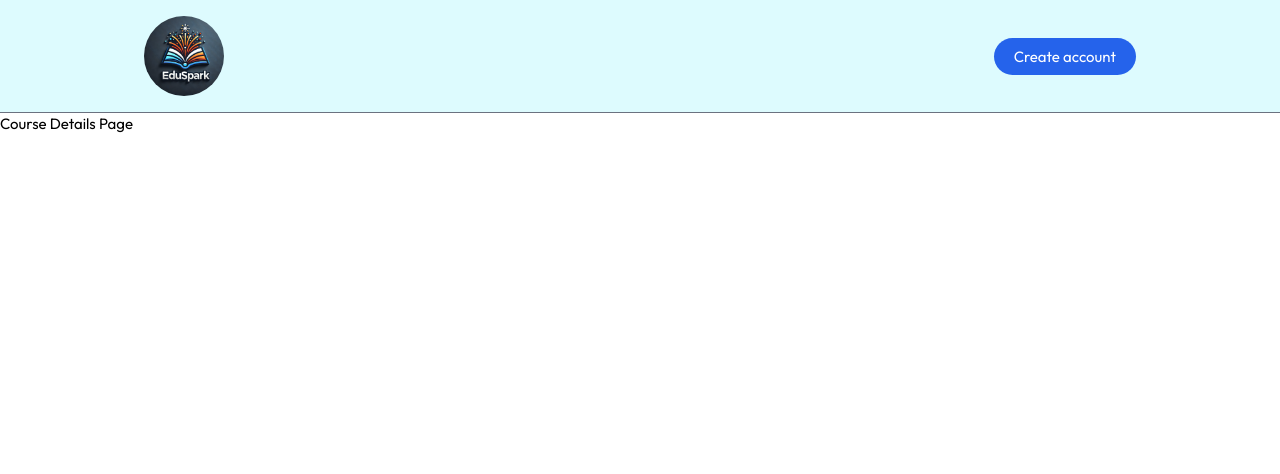
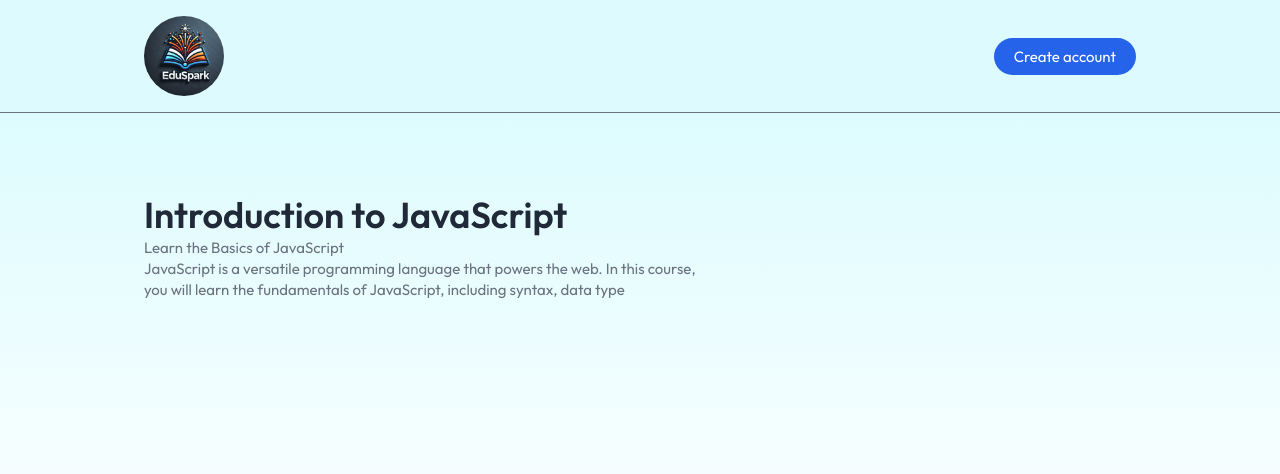
Before and after one commit to AdityaVerma810/Learning-Management-System, a React (Vite) app in the folder client/: page /course/605c72efb3f1c2b1f8e4e1a1 in a window 1280 px wide. Shown: the top 474 px of the page. Built offline with nearby package versions, Linux system fonts and the light colour scheme; no server answers; a web font is replaced by a local one.

Commit message:
doing changes in course fetail page

```diff
--- a/client/src/pages/student/CourseDetails.jsx
+++ b/client/src/pages/student/CourseDetails.jsx
@@ -1,35 +1,42 @@
-import React, { useContext, useEffect, useState } from 'react'
-import { useParams } from 'react-router-dom'
-import { AppContext } from '../../context/AppContext'
+import React, { useContext, useEffect, useState } from 'react';
+import { useParams } from 'react-router-dom';
+import { AppContext } from '../../context/AppContext';
+import { assets } from '../../assets/assets';
+import Loading from '../../components/students/Loading';
 
 const CourseDetails = () => {
-  const { id } = useParams()
-  const [courseData, setCourseData] = useState(null)
-  const { allCourses } = useContext(AppContext)
+  const { id } = useParams();
+  const [courseData, setCourseData] = useState(null);
+  const { allCourses } = useContext(AppContext);
 
   const fetchCourseData = async () => {
-    const findCourse = allCourses.find(course => course._id === id)
-    setCourseData(findCourse)
-  }
+    const findCourse = allCourses.find(course => course._id === id);
+    setCourseData(findCourse);
+  };
 
   useEffect(() => {
-    fetchCourseData()
-  }, [id, allCourses])
+    fetchCourseData();
+  }, [id, allCourses]);
 
-  return (
-    <div>
-      <h1>Course Details Page</h1>
-      {courseData ? (
-        <div>
-          <h2>{courseData.title}</h2>
-          <p>{courseData.description}</p>
+  return courseData ? (
+    <>
+      <div className='flex md:flex-row flex-col-reverse gap-10 relative items-start justify-between md:px-36 px-8 md:pt-30 pt-20 text-left'>
+        <div className='absolute top-0 left-0 w-full h-section-height -z-1 bg-gradient-to-b from-cyan-100/70'></div>
+        <div className='max-w-xl z-10 text-gray-500'>
+          <h1 className='md:text-course-deatails-heading-large text-course-deatails-heading-small font-semibold text-gray-800'>
+            {courseData.courseTitle}
+          </h1>
+          <p
+            dangerouslySetInnerHTML={{
+              __html: (courseData.courseDescription || '').slice(0, 200),
+            }}
+          ></p>
+        </div>
+      </div>
+    </>
+  ) : (
+    <Loading />
+  );
+};
 
-        </div>
-      ) : (
-        <p>Loading course details...</p>
-      )}
-    </div>
-  )
-}
-
-export default CourseDetails
+export default CourseDetails;
--- a/client/tailwind.config.js
+++ b/client/tailwind.config.js
@@ -16,7 +16,10 @@
       },
       gridTemplateColumns:{
         auto : 'repeat(auto-fit,minmax(200px,1fr))'
-      }
+      },
+      spacing : {
+        'section-height' : '500px',
+       }
     },
 
   },
```
